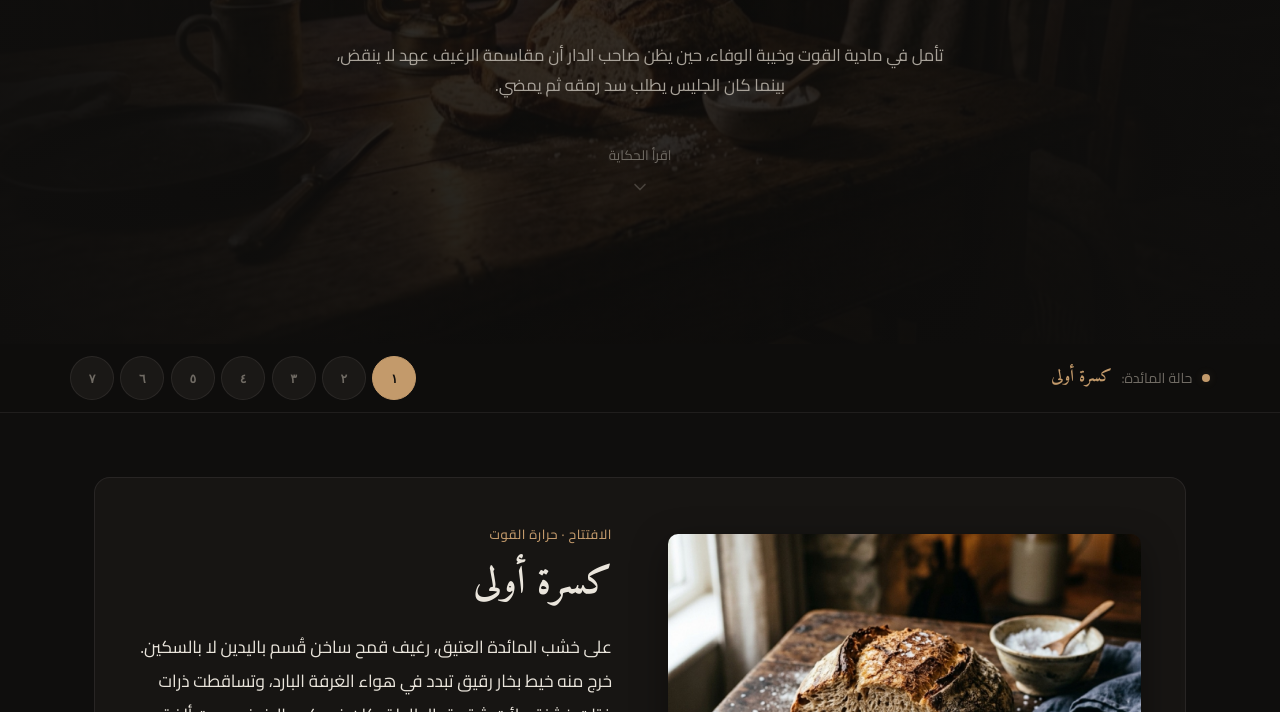
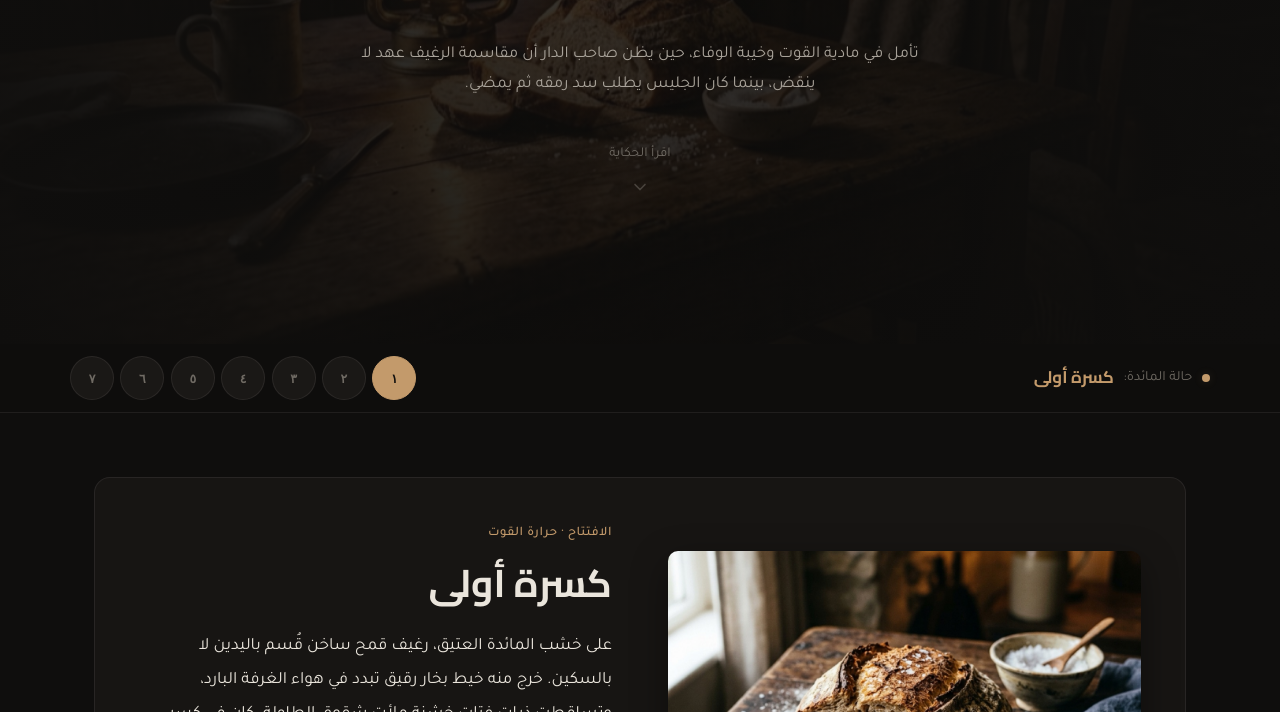
Before and after one commit to Kakramah/bread-and-salt, a plain HTML site: page index.html in a window 1280 px wide. Shown: the part 456-1168 px from the top of the page. Drawn offline with Linux system fonts and the light colour scheme.

Commit message:
صحّح: خطوط الأسلوب 06 الموروثة (Cairo للعناوين وTajawal للمتن) بدل Amiri
القاعدة 3.4.2 تورّث خطوط الأسلوب كاملة، وموقعه المرجعي «حماة لا تُنسى» لا يستعمل Amiri.
حُذفت ملفات Amiri الثلاثة، وحُدّث DESIGN.md وREADME. البوابة اجتازت.

Co-Authored-By: Claude Opus 5.5 <noreply@anthropic.com>

```diff
--- a/style.css
+++ b/style.css
@@ -7,22 +7,6 @@
 /* --------------------------------------------------------------------------
    1 · الخطوط المحلية (@font-face)
    -------------------------------------------------------------------------- */
-@font-face {
-  font-family: 'Amiri';
-  src: url('fonts/Amiri-Regular.woff2') format('woff2');
-  font-weight: 400;
-  font-style: normal;
-  font-display: swap;
-}
-
-@font-face {
-  font-family: 'Amiri';
-  src: url('fonts/Amiri-Bold.woff2') format('woff2');
-  font-weight: 700;
-  font-style: normal;
-  font-display: swap;
-}
-
 @font-face {
   font-family: 'Cairo';
   src: url('fonts/Cairo-Variable.woff2') format('woff2-variations');
@@ -85,8 +69,8 @@
   --color-border-card: rgba(195, 154, 107, 0.24);
 
   /* العائلات الخطية */
-  --font-display: 'Amiri', 'Noto Naskh Arabic', serif;
-  --font-body: 'Cairo', 'Tajawal', -apple-system, BlinkMacSystemFont, sans-serif;
+  --font-display: 'Cairo', 'Tajawal', 'Geeza Pro', 'Noto Naskh Arabic', sans-serif;
+  --font-body: 'Tajawal', 'Geeza Pro', 'Noto Naskh Arabic', sans-serif;
 
   /* الأبعاد والمقاييس */
   --container-max: 1140px;
```
Also changed, not shown: fonts/Amiri-Bold.woff2 (deleted), fonts/Amiri-BoldItalic.woff2 (deleted), fonts/Amiri-Regular.woff2 (deleted), 2 other files.
